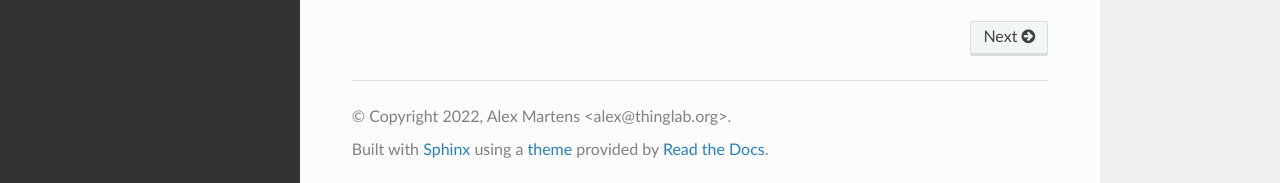
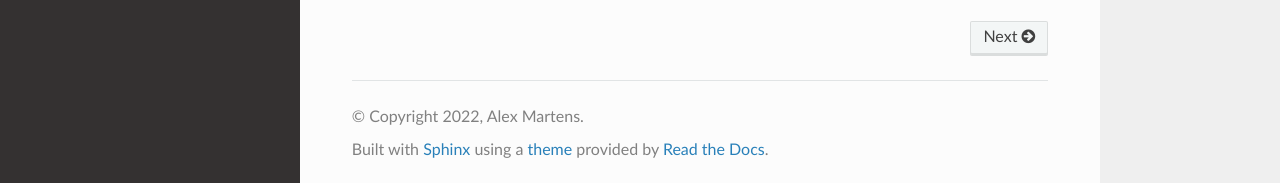
Before and after one commit to newAM/idasen, a Sphinx documentation site: the page built from docs/index.rst, in a window 1280 px wide and 900 px high, scrolled down 1771 px. Shown: the part 714-897 px from the top of the window. Built offline with Sphinx 7.4.7 and the Read the Docs theme 2.0.0, drawn with Linux system fonts in a browser that asks for light colours; some of the changed lines change nothing that is shown.

Commit message:
docs: fix copyright footer

```diff
--- a/docs/conf.py
+++ b/docs/conf.py
@@ -52,7 +52,7 @@ master_doc = "index"
 # General information about the project.
 project = pyproject["tool"]["poetry"]["name"]
 year = datetime.datetime.now().year
-author = pyproject["tool"]["poetry"]["authors"][0]
+author = pyproject["tool"]["poetry"]["authors"][0].split("<", 1)[0].rstrip()
 copyright = f"{year}, {author}"
 version = pyproject["tool"]["poetry"]["version"]
 release = pyproject["tool"]["poetry"]["version"]
```
